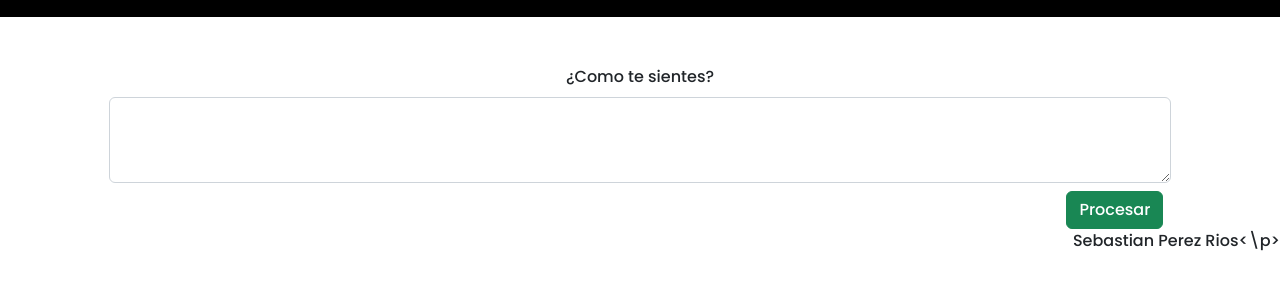
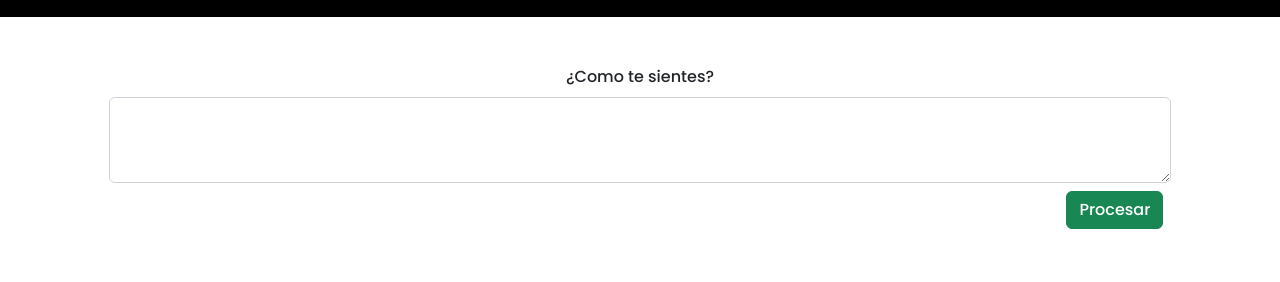
Before and after one commit to Sebasperezr/Sentimientos, a website: page index.html in a window 1280 px wide. Shown: the part 69-351 px from the top of the page. Drawn offline with nearby package versions, Linux system fonts and the light colour scheme; some packages are replaced by stand-ins of ours; a script that the page names is missing; a web font is replaced by a local one.

Commit message:
Update index.html

```diff
--- a/index.html
+++ b/index.html
@@ -28,14 +28,12 @@
                     <button class="btn btn-success" onclick="procesar()"> Procesar </button>
                 </div>
             </div>
-            <div class="d-flex justify-content-end">
-                <p>Sebastian Perez Rios<\p>
-            </div>
-        </div>
-<div class="col-7 mt-3">
+            <div class="col-7 mt-3">
                 <div class="row" id="progresBars">
                 </div>
             </div>
+        </div>
+
         <script src="https://cdn.jsdelivr.net/npm/bootstrap@5.2.0/dist/js/bootstrap.bundle.min.js"
             integrity="sha384-A3rJD856KowSb7dwlZdYEkO39Gagi7vIsF0jrRAoQmDKKtQBHUuLZ9AsSv4jD4Xa"
             crossorigin="anonymous"></script>
```
